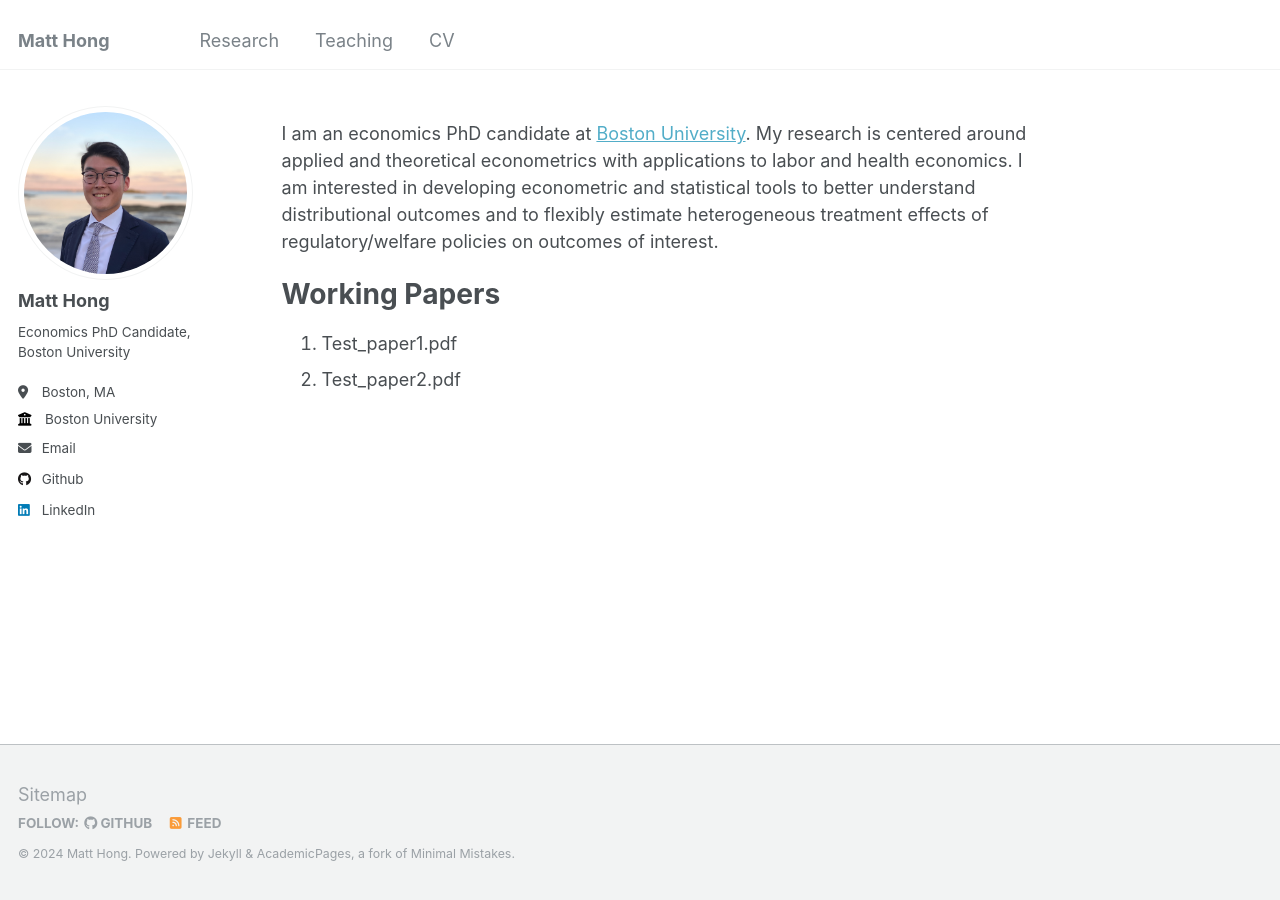
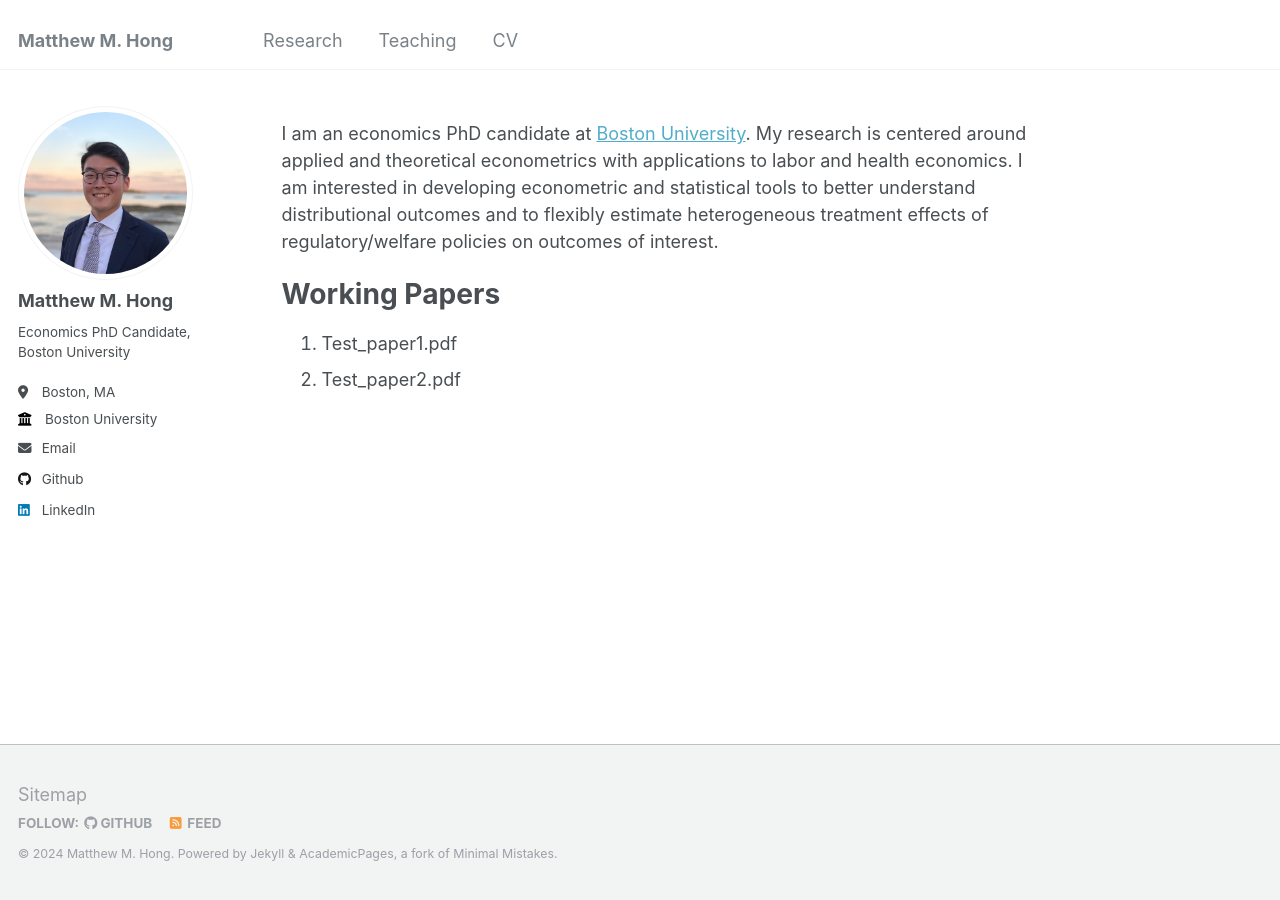
Before and after one commit to matthew-hong/matt-hong, a Jekyll site: the page built from _pages/about.md, in a window 1280 px wide. Built offline with Jekyll 4.4.1, drawn with Linux system fonts in a browser that asks for light colours.

Commit message:
update config

```diff
--- a/_config.yml
+++ b/_config.yml
@@ -8,10 +8,10 @@
 
 # Basic Site Settings
 locale                   : "en-US"
-title                    : "Matt Hong"
+title                    : "Matthew M. Hong"
 title_separator          : "-"
-name                     : &name "Matt Hong"
-description              : &description "Homepage for Matt Hong"
+name                     : &name "Matthew M. Hong"
+description              : &description "Homepage for Matthew M. Hong"
 url                      : https://matthew-hong.github.io/home/ # the base hostname & protocol for your site e.g. "https://mmistakes.github.io"
 baseurl                  : "" # the subpath of your site, e.g. "/blog"
 repository               : "matthew-hong/matt-hong"
@@ -22,7 +22,7 @@ repository               : "matthew-hong/matt-hong"
 author:
   # Biographic information
   avatar           : "profile_1.png"
-  name             : "Matt Hong"
+  name             : "Matthew M. Hong"
   pronouns         : # example: "she/her"
   bio              : "Economics PhD Candidate, Boston University"
   location         : "Boston, MA"
```
